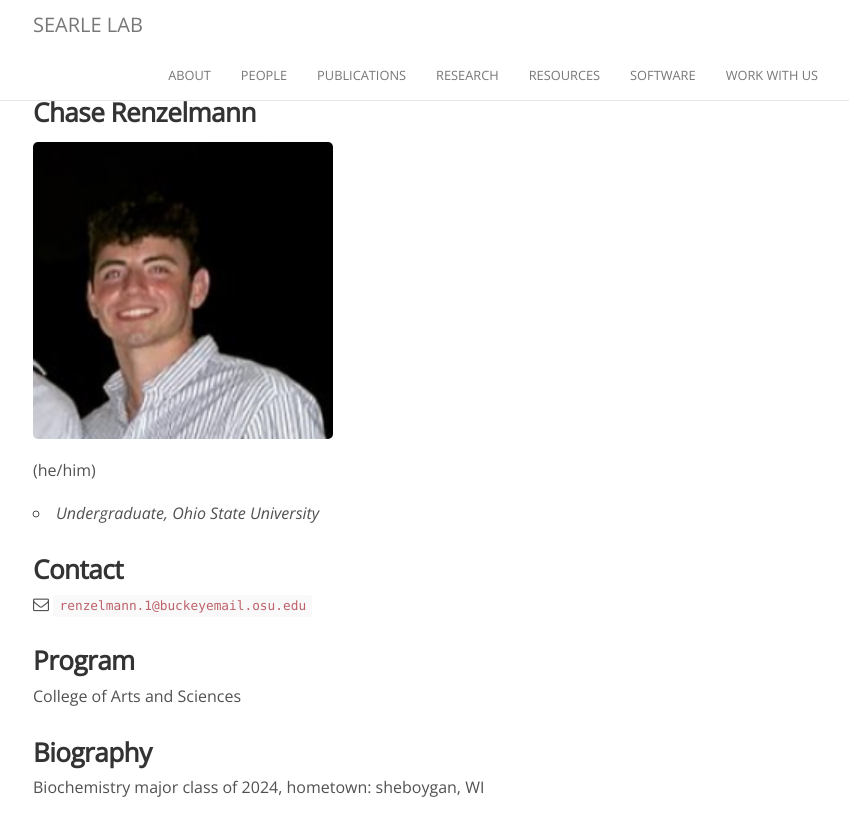
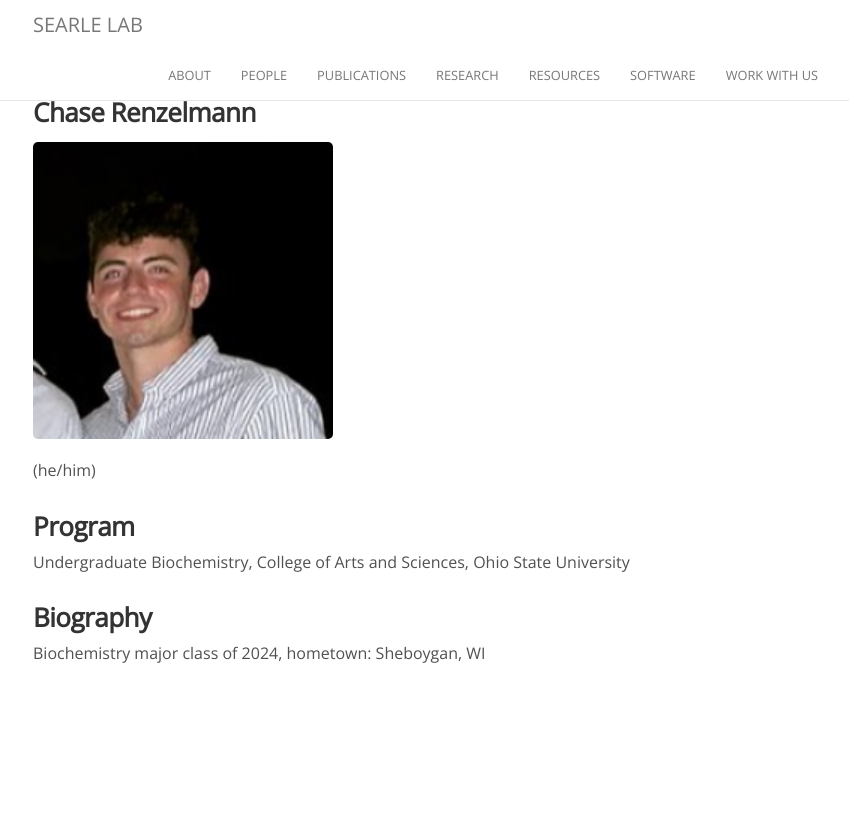
Before and after one commit to searlelab/searlelab.github.io, a Jekyll site: the page built from _people/chase_renzelmann.md, in a window 1280 px wide. Shown: the top 836 px of the page, without its empty margins (222-1071 px from the left). Built offline with Jekyll 4.4.1, drawn with Linux system fonts in a browser that asks for light colours; nearby versions of some CDN libraries; comment, search, counter and statistics services are not loaded.

Commit message:
Revise education and biography details for Chase Renzelmann
Updated educational details and corrected hometown capitalization.

```diff
--- a/_people/chase_renzelmann.md
+++ b/_people/chase_renzelmann.md
@@ -9,14 +9,8 @@ joined: 2022
   <img width="300" src="{{site.baseurl}}/images/people/{{page.avatar}}" data-action="zoom">
 (he/him)
 
-- _Undergraduate, Ohio State University_<br>
-
-### Contact
-
-<i class="fa fa-envelope-o"></i> `renzelmann.1@buckeyemail.osu.edu`
-
 ### Program
-College of Arts and Sciences
+Undergraduate Biochemistry, College of Arts and Sciences, Ohio State University
 
 ### Biography
-Biochemistry major class of 2024, hometown: sheboygan, WI
+Biochemistry major class of 2024, hometown: Sheboygan, WI
```
